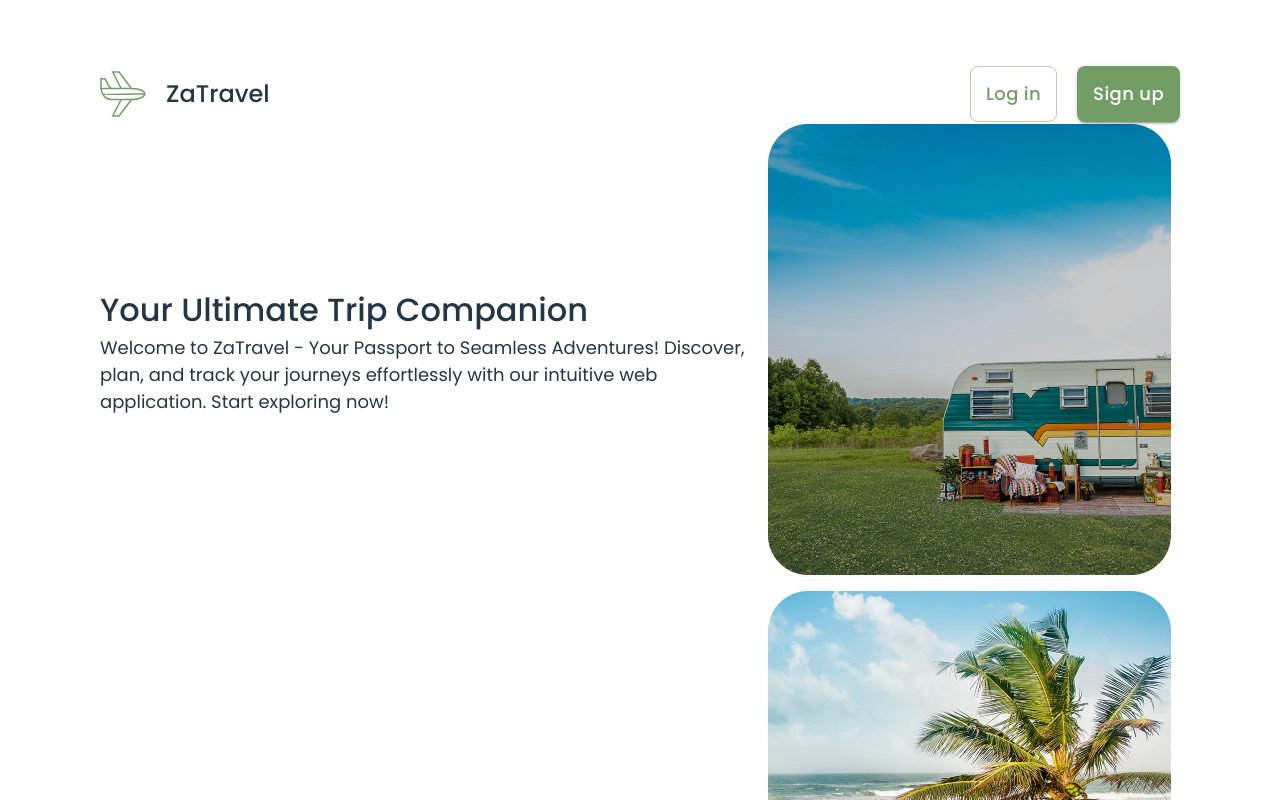
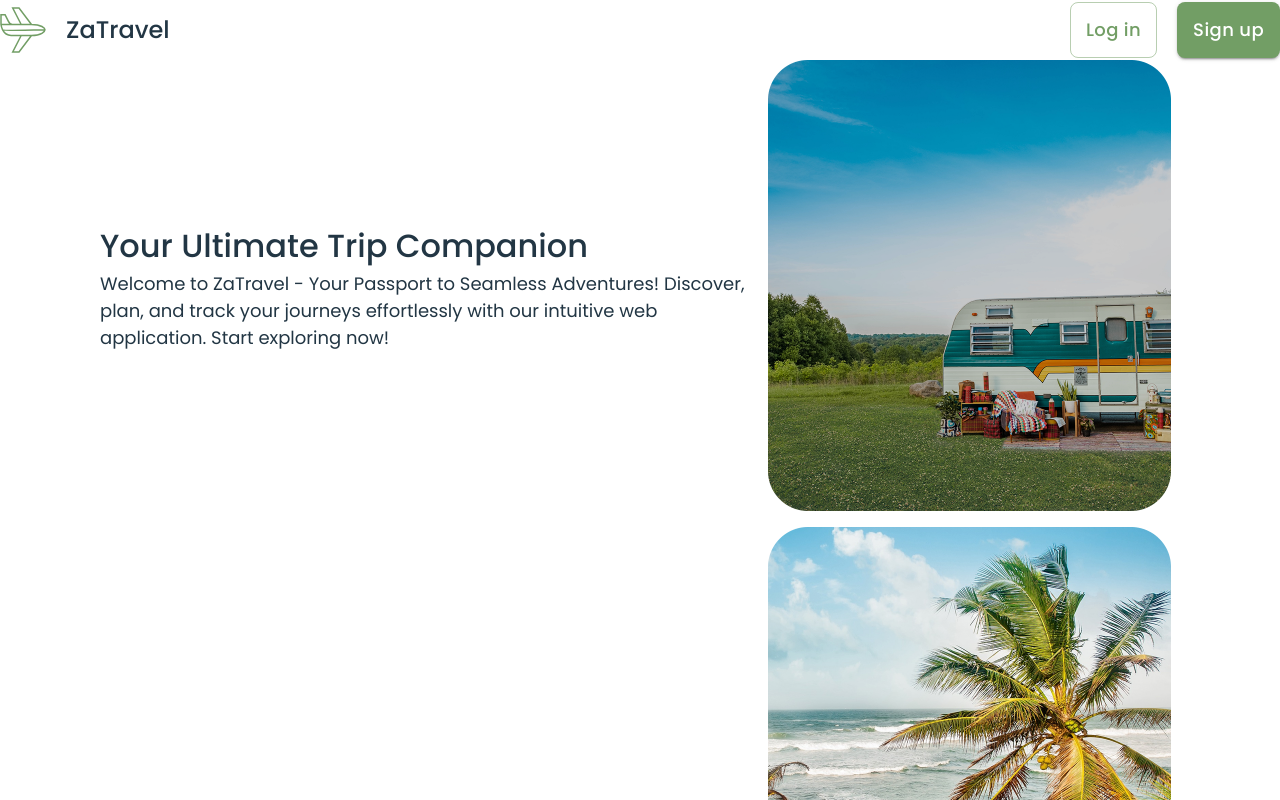
Before and after one commit to Mortharion-tech/za-travel, a React (Vite) app: page / in a window 1280 px wide. Shown: the top 800 px of the page. Built offline with nearby package versions, Linux system fonts and the light colour scheme; no server answers.

Commit message:
Update LandingPage.tsx

```diff
--- a/src/features/landing/components/LandingPage.tsx
+++ b/src/features/landing/components/LandingPage.tsx
@@ -1,4 +1,4 @@
-import { Container } from '@mui/material';
+import { Box } from '@mui/material';
 
 import Advantages from './Advantages';
 import AppFeatures from './AppFeatures';
@@ -10,19 +10,12 @@ import NextTrip from './NextTrip';
 export default function LandingPage() {
   return (
     <>
-      <Container
-        disableGutters
-        sx={{
-          maxWidth: '100% !important',
-          px: '100px',
-          py: 8,
-        }}
-      >
-        <Header />
+      <Header />
+      <Box sx={{ px: '100px' }}>
         <Hero />
         <AppFeatures />
         <Advantages />
-      </Container>
+      </Box>
       <NextTrip />
       <Footer />
     </>
```
